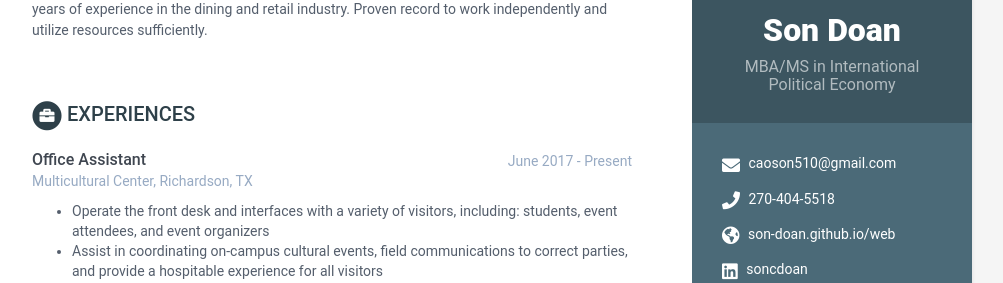
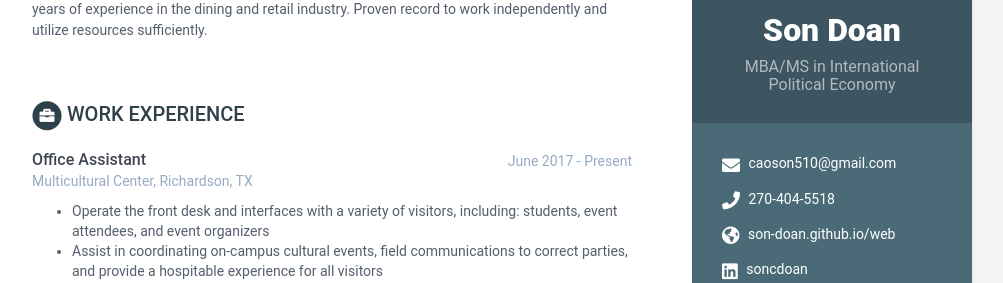
Before and after one commit to son-doan/web, a Jekyll site: the page built from index.html, in a window 1280 px wide and 900 px high. Shown: the part 162-445 px from the top of the window, without its empty margins (168-1171 px from the left). Built offline with Jekyll 4.4.1, drawn with Linux system fonts in a browser that asks for light colours.

Commit message:
Update experiences.html

```diff
--- a/_includes/experiences.html
+++ b/_includes/experiences.html
@@ -6,7 +6,7 @@
       <i class="fas fa-circle fa-stack-2x"></i>
       <i class="fas fa-briefcase fa-stack-1x fa-inverse"></i>
     </span>
-    Experiences
+    Work Experience
   </h2>
 
   {% for experience in experiences %}
```
